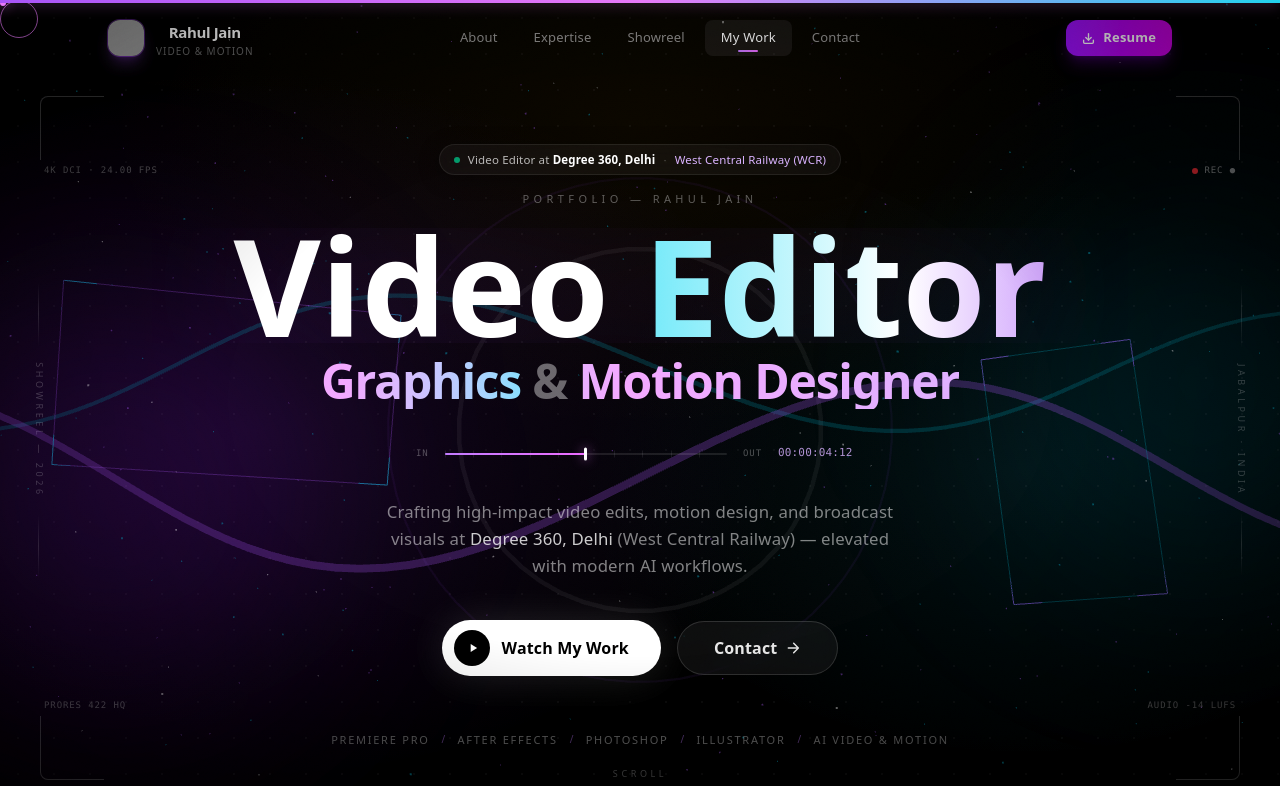
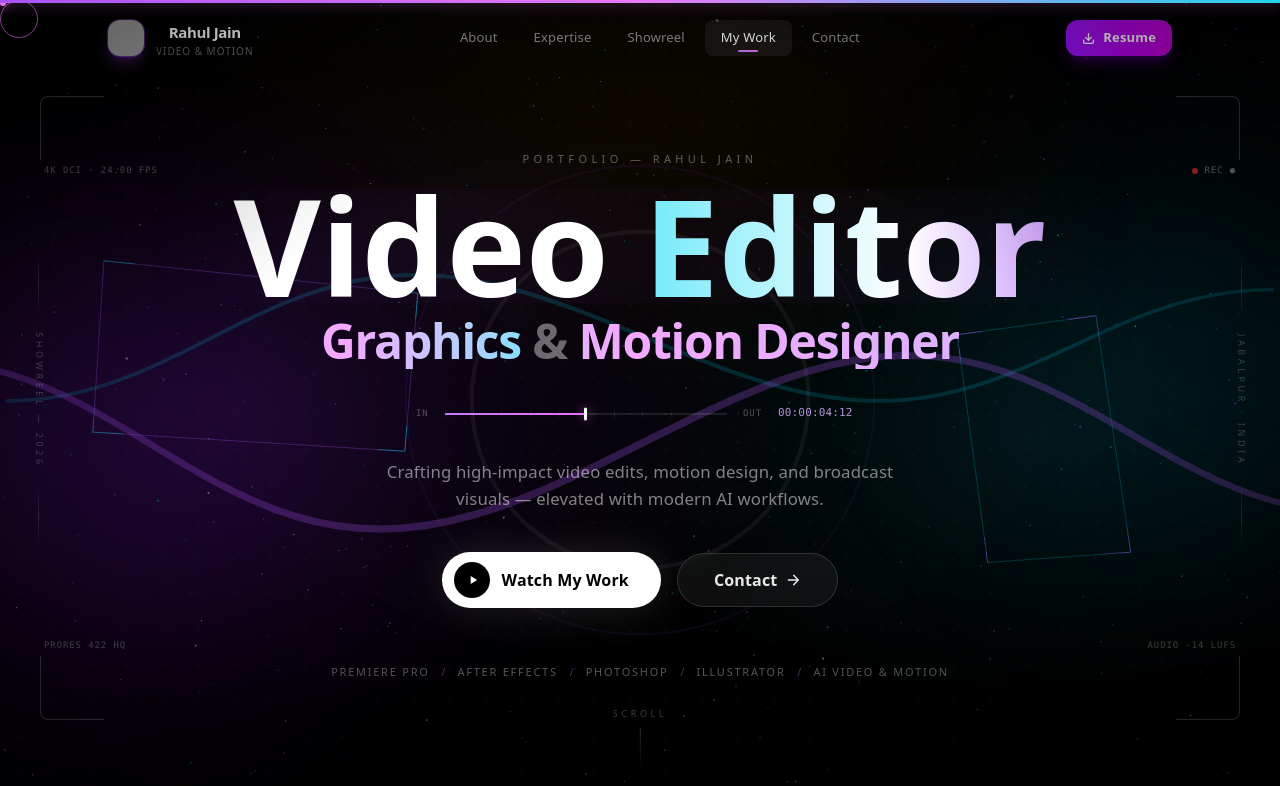
Before and after one commit to borntoflyrjbc/rahul-portfolio-2026, a React (Vite) app: page / in a window 1280 px wide. Shown: the top 786 px of the page. Built offline with nearby package versions, Linux system fonts and the light colour scheme; grey boxes are pictures that could not be loaded; a web font is replaced by a local one.

Commit message:
Remove Degree 360 badge and text from Hero section

```diff
--- a/src/App.tsx
+++ b/src/App.tsx
@@ -1121,17 +1121,6 @@ const Hero = () => {
 
         {/* Main heading — editorial mask-reveal + mouse-parallax 3D */}
         <div ref={titleRef} className="mb-7 sm:mb-9 [transform-style:preserve-3d] transition-transform duration-300 ease-out will-change-transform">
-          <motion.div
-            initial={{ opacity: 0, y: 10 }}
-            animate={{ opacity: 1, y: 0 }}
-            transition={{ delay: 0.08, duration: 0.5 }}
-            className="inline-flex items-center gap-2 px-3.5 py-1.5 rounded-full bg-white/[0.04] border border-white/[0.08] text-[10.5px] sm:text-[11.5px] font-medium text-white/70 mb-3 sm:mb-4 backdrop-blur-md shadow-[0_4px_20px_rgba(0,0,0,0.4)]"
-          >
-            <span className="w-1.5 h-1.5 rounded-full bg-emerald-400 animate-pulse" />
-            <span>Video Editor at <span className="text-white font-semibold">Degree 360, Delhi</span></span>
-            <span className="text-white/25">·</span>
-            <span className="text-purple-300 font-medium">West Central Railway (WCR)</span>
-          </motion.div>
           <motion.p
             initial={{ opacity: 0 }} animate={{ opacity: 1 }} transition={{ delay: 0.14, duration: 0.6 }}
             className="text-[10px] sm:text-[11px] tracking-[0.4em] uppercase text-white/35 mb-3 sm:mb-5"
@@ -1199,7 +1188,7 @@ const Hero = () => {
           transition={{ duration: 0.6, delay: 0.75 }}
           className="text-[clamp(0.85rem,2vw,1.05rem)] text-white/50 mb-8 sm:mb-10 max-w-lg mx-auto leading-relaxed font-light px-2 sm:px-0"
         >
-          Crafting high-impact video edits, motion design, and broadcast visuals at <span className="text-white/80 font-normal">Degree 360, Delhi</span> (West Central Railway) — elevated with modern AI workflows.
+          Crafting high-impact video edits, motion design, and broadcast visuals — elevated with modern AI workflows.
         </motion.p>
 
         {/* CTA Buttons */}
```
